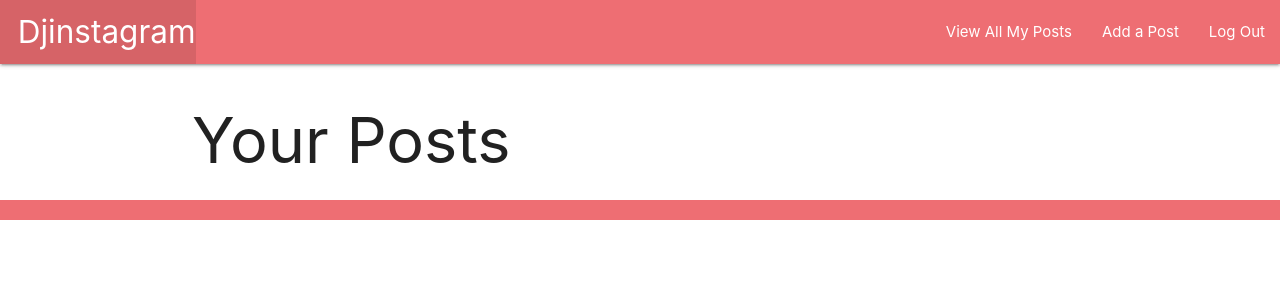
After one commit to richclarke0/Djinstagram, a Django app: page /posts/ in a window 1280 px wide. The commit adds this page. Shown: the top 300 px of the page. Run offline with Django 4.2, Linux system fonts and the light colour scheme; the visitor is signed in with stand-in values (Sample User, id 1); data that the repository does not hold is empty.

Commit message:
Basic Auth created, Full crud on Post, functional

```diff
--- a/djinstagram/settings.py
+++ b/djinstagram/settings.py
@@ -122,6 +122,8 @@ USE_TZ = True
 # https://docs.djangoproject.com/en/4.0/howto/static-files/
 
 STATIC_URL = 'static/'
+LOGIN_REDIRECT_URL = '/posts/'
+LOGOUT_REDIRECT_URL = '/'
 
 # Default primary key field type
 # https://docs.djangoproject.com/en/4.0/ref/settings/#default-auto-field
--- a/djinstagram/urls.py
+++ b/djinstagram/urls.py
@@ -19,4 +19,6 @@ from django.urls import path, include
 urlpatterns = [
     path('admin/', admin.site.urls),
     path('', include('main_app.urls')),
+    path('accounts/', include('django.contrib.auth.urls')),
+
 ]
--- a/main_app/models.py
+++ b/main_app/models.py
@@ -3,17 +3,28 @@ from django.db import models
 from django.urls import reverse
 from django.contrib.postgres.fields import ArrayField
 from django.contrib.auth.models import User
+from django.db.models.signals import post_save
+from django.dispatch import receiver
 
 
 
 # Create your models here.
 class Profile(models.Model):
     user = models.OneToOneField(User, on_delete=models.CASCADE)
-
+    bio = models.TextField(max_length=500, blank=True)
     profile_picture = models.URLField(max_length=200)
 
     def __str__(self):
-        return self.user.name
+        return self.user.username
+
+@receiver(post_save, sender=User)
+def create_user_profile(sender, instance, created, **kwargs):
+    if created:
+        Profile.objects.create(user=instance)
+
+@receiver(post_save, sender=User)
+def save_user_profile(sender, instance, **kwargs):
+    instance.profile.save()
 
     # def get_absolute_url(self):
     #     return reverse(kwargs={'user_id': self.id})
@@ -30,3 +41,5 @@ class Post(models.Model):
 
     def __str__(self):
         return self.caption
+    def get_absolute_url(self):
+        return reverse('post_detail', kwargs={'post_id': self.id})
--- a/main_app/templates/base.html
+++ b/main_app/templates/base.html
@@ -1,30 +1,41 @@
-{% load static %}
 <!DOCTYPE html>
 <html lang="en">
 <head>
   <meta charset="UTF-8">
-    <meta http-equiv="X-UA-Compatible" content="IE=edge">
   <meta name="viewport" content="width=device-width, initial-scale=1.0">
-    <link rel="stylesheet" href="{% static 'css/style.css' %}">
+  <meta http-equiv="X-UA-Compatible" content="ie=edge">
   <title>Djinstagram</title>
+  <link rel="stylesheet" href="https://cdnjs.cloudflare.com/ajax/libs/materialize/1.0.0/css/materialize.min.css">
 </head>
 <body>
-    <div class="user-view">
-        <header>
-            <a href="/">
-                <div class="logo">Djinstagram</div>
-            </a>
+  <header class="navbar-fixed">
     <nav>
-                <a href="#">New Post</a>
-                <a href="#">Profile</a>
+      <div class="nav-wrapper">
+        <ul>
+          <li><a href="/" class="left brand-logo">&nbsp;&nbsp;Djinstagram</a></li>
+        </ul>
+        <ul class="right">
+          {% comment %} <li><a href="/about">About</a></li> {% endcomment %}
+          {% if user.is_authenticated %}
+          <li><a href="/posts">View All My Posts</a></li>
+          <li><a href="{% url 'post_create' %}">Add a Post</a></li>
+          <li><a href="{% url 'logout' %}">Log Out</a></li>
+          {% else %}
+          <li><a href="{% url 'signup' %}">Sign Up</a></li>
+          <li><a href="{% url 'login' %}">Log In</a></li>
+        {% endif %}
+
+        </ul>
+
+      </div>
     </nav>
   </header>
-        <main class="post-list">
-            {% block content %}{% endblock content %}
+  <main class="container">
+    {% block content %}
+    {% endblock %}
   </main>
-        <footer>
-            Blah blah blah footer
+  <footer class="page-footer">
+    <div class="right">All Rights Reserved, &copy; 2019 Cat Collector &nbsp;</div>
   </footer>
-    </div>
 </body>
 </html>
--- /dev/null
+++ b/main_app/templates/home.html
@@ -0,0 +1,5 @@
+{% extends 'base.html' %}
+{% block content %}
+
+<h1> Home!</h1>
+{% endblock %}
--- /dev/null
+++ b/main_app/templates/posts/index.html
@@ -0,0 +1,20 @@
+{% extends 'base.html' %}
+{% block content %}
+
+<h1>Your Posts</h1>
+
+{% for post in posts %}
+<a href="/posts/{{ post.id }}">
+  <div class="card">
+    <div class="card-content">
+      <span class="card-title"></span>
+      <img src="{{ post.photo_url}}"/>
+      <p>Username : {{post.user.username}} <p>Caption: {{ post.caption}}</p>
+
+        <span> Comments: {{post.comments}}</span>
+      </a>
+      </div>
+    </div>
+  {% endfor %}
+
+  {% endblock %}
--- a/main_app/urls.py
+++ b/main_app/urls.py
@@ -1,12 +1,15 @@
 from django.urls import path
 from . import views
 
+
 urlpatterns = [
-    # path('post/', views.post_index, name='post_index'),
-    path('post/', views.post_index, name='post_list'),
-    path('post/<int:pk>/create/', views.PostCreate.as_view(), name='post_create'),
-    path('post/<int:pk>/update/', views.PostUpdate.as_view(), name='post_update'),
-    path('post/<int:pk>/delete/', views.PostDelete.as_view(), name='post_delete'),
-    path('post/<int:pk>/', views.PostDetail.as_view(), name='post_detail'),
+    path('', views.home, name='home'),
+    path('posts/', views.post_index, name='index'),
+    # path('post/', views.PostList.as_view, name='post_list'),
+    path('posts/<int:post_id>/', views.post_detail, name='post_detail'),
+    path('posts/create/', views.PostCreate.as_view(), name='post_create'),
+    path('posts/<int:pk>/update/', views.PostUpdate.as_view(), name='post_update'),
+    path('posts/<int:pk>/delete/', views.PostDelete.as_view(), name='post_delete'),
+    path('accounts/signup/', views.signup, name='signup'),
 
 ]
--- a/main_app/views.py
+++ b/main_app/views.py
@@ -1,8 +1,16 @@
 
-from django.shortcuts import render
+from django.shortcuts import render, redirect
 from .models import Post, Profile
 from django.views.generic.edit import  CreateView, UpdateView, DeleteView
 from django.views.generic import ListView, DetailView
+from django.http import HttpResponse
+from django.contrib.auth.mixins import LoginRequiredMixin
+from .forms import SignUpForm
+from django.contrib.auth import login
+from django.contrib.auth.decorators import login_required
+# import uuid
+# import boto3
+
 # from urllib import request
 from django.contrib.auth.models import User
 
@@ -13,35 +21,61 @@ from django.contrib.auth.models import User
 
 # posts = ""
 
-# def home(request):
-#     return render(request, 'index.html', { 'posts' : posts })
+def home(request):
+    return render(request, 'home.html')
 
+    # return render(request, 'index.html', { 'posts' : posts })
+@login_required
 def post_index(request):
-    posts = Post.objects.all()
-    return render(request, 'post/index.html', { 'posts': posts })
+    posts = Post.objects.filter(user=request.user)
+    return render(request, 'posts/index.html', { 'posts': posts })
 
 # class PostList(ListView):
 #     model = Post
+@login_required
+def post_detail(request, post_id):
+  post = Post.objects.get(id=post_id)
+  return render(request, 'posts/detail.html', { 'post': post })
+
+
+class PostCreate(LoginRequiredMixin,CreateView):
+    model = Post
+    fields = ['photo_url', 'caption']
+    success_url = '/posts/'
+
+    def form_valid(self, form):
+        # Assign the logged in user (self.request.user)
+        form.instance.user = self.request.user  # form.instance is the cat
+        # Let the CreateView do its job as usual
+        return super().form_valid(form)
 
 
 
-class PostCreate(CreateView):
+
+class PostUpdate(LoginRequiredMixin,UpdateView):
     model = Post
     fields = '__all__'
+    success_url: 'post_detail'
 
-    def form_valid(self, form):
+class PostDelete(LoginRequiredMixin,DeleteView):
+    model = Post
+    success_url = '/posts/'
 
-        success_url = '/posts/'
-
-
-class PostUpdate(UpdateView):
-    model = Post
-    fields = '__all__'
-
-
-class PostDelete(DeleteView):
-    model = Post
-    success_url = '/post/'
-
-class PostDetail(DetailView):
-    model = Post
+def signup(request):
+  error_message = ''
+  if request.method == 'POST':
+    # This is how to create a 'user' form object
+    # that includes the data from the browser
+    form = SignUpForm(request.POST)
+    if form.is_valid():
+      # This will add the user to the database
+      user = form.save()
+      # This is how we log a user in via code
+      login(request, user)
+      return redirect('index')
+    else:
+      error_message = 'Invalid sign up - try again'
+  # A bad POST or a GET request, so render signup.html with an empty form
+  form = SignUpForm()
+  context = {'form': form, 'error_message': error_message}
+  return render(request, 'registration/signup.html', context)
```
Also changed, not shown: main_app/forms.py (added, +15 -0 lines), main_app/templates/base copy.html (added, +30 -0 lines), main_app/templates/index.html (deleted, +0 -8 lines), main_app/templates/main_app/post_confirm_delete.html (added, +14 -0 lines), main_app/templates/main_app/post_form.html (added, +14 -0 lines), main_app/templates/posts/detail.html (added, +22 -0 lines), main_app/templates/posts/index copy.html (added, +17 -0 lines), main_app/templates/registration/login.html (added, +14 -0 lines), main_app/templates/registration/signup.html (added, +14 -0 lines), main_app/migrations/0002_profile_bio.py (added), main_app/templates/post_list.html (renamed from main_app/templates/posts/post_list.html). Lines whose indentation alone changed are shown as unchanged.
